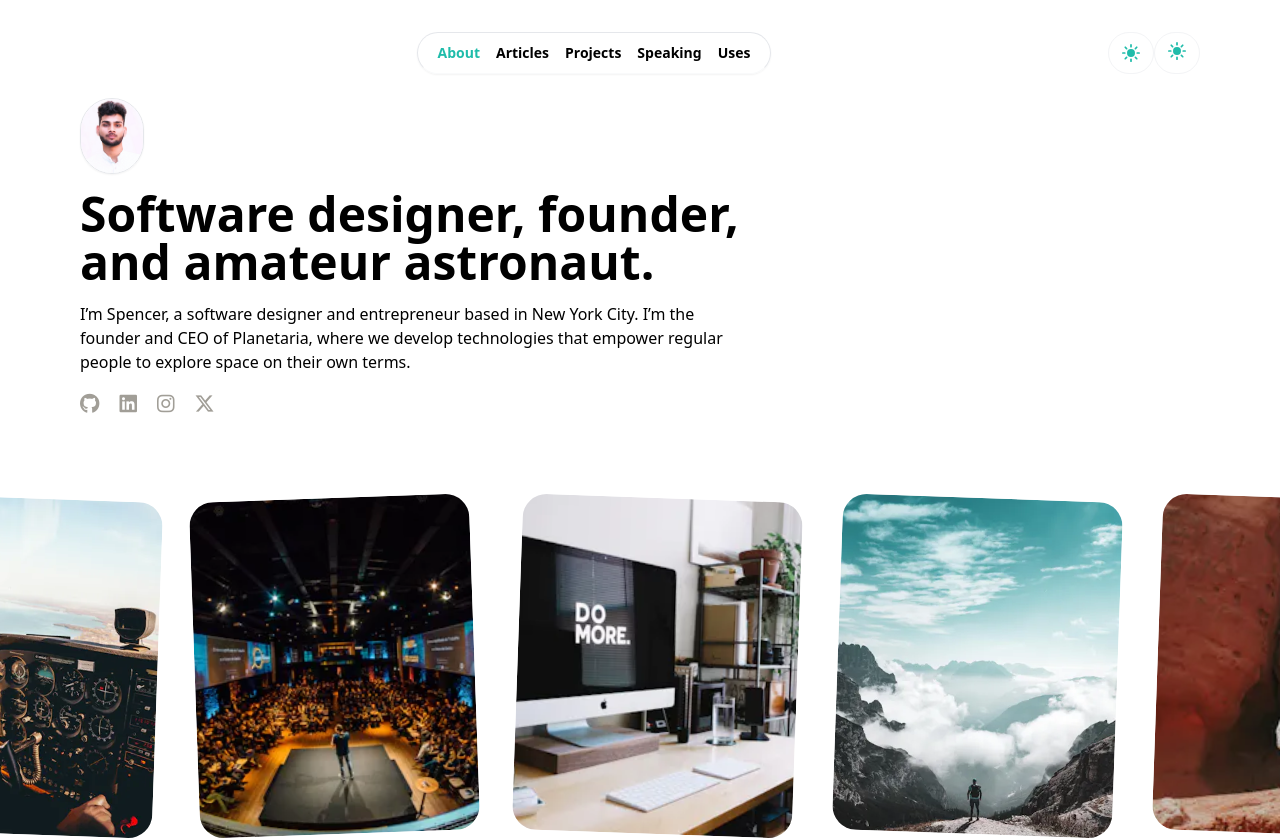
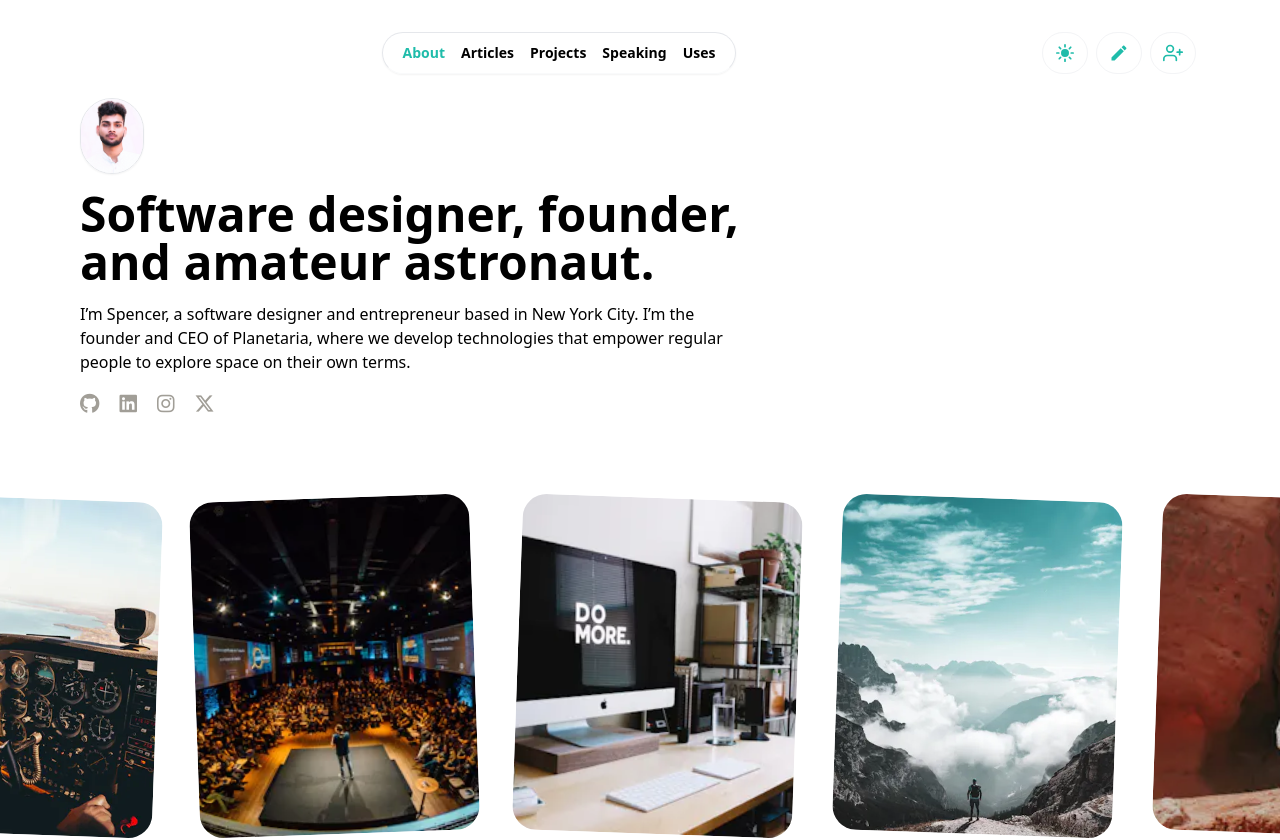
Before and after one commit to KumarWayadande/portfolio, a React (Vite) app: page / in a window 1280 px wide. Shown: the top 840 px of the page. Built offline with nearby package versions, Linux system fonts and the light colour scheme.

Commit message:
Firebase installed

```diff
--- a/package.json
+++ b/package.json
@@ -17,6 +17,7 @@
     "@fortawesome/react-fontawesome": "^0.2.2",
     "@mui/base": "^5.0.0-beta.40",
     "axios": "^1.7.2",
+    "firebase": "^10.12.5",
     "framer-motion": "^11.3.24",
     "html-react-parser": "^5.1.12",
     "quill": "^2.0.2",
--- a/src/components/mobile-navbar/NavbarButtons.jsx
+++ b/src/components/mobile-navbar/NavbarButtons.jsx
@@ -1,6 +1,8 @@
 import { useContext } from "react";
 import { NavbarContext } from "../../store/NavbarContext";
 import { Link } from "react-router-dom";
+import { IoMdCreate } from "react-icons/io";
+import { FiUserPlus } from "react-icons/fi";
 
 export default function NavbarButtons() {
   const {
@@ -9,11 +11,31 @@ export default function NavbarButtons() {
     getDarkModeMenuIcon,
     darkModeHandler,
     getBothModeIcon,
+    onOAuthClick,
   } = useContext(NavbarContext);
 
-  const {btn, btnClass} = getBothModeIcon();
+  const { btn, btnClass } = getBothModeIcon();
   return (
     <div className="nav-buttons flex justify-end">
+    {/* theme mode button  */}
+      <button className={btnClass} onClick={darkModeHandler}>
+        {btn}
+      </button>
+
+      {/* Write button */}
+      <Link to={"create"} className={`${btnClass} flex`}>
+        <button>
+          <IoMdCreate fontSize="20px" color="#1fbcaa" />
+        </button>
+      </Link>
+
+      {/* Signin button */}
+      <button className={btnClass} onClick={onOAuthClick}>
+        <FiUserPlus fontSize="20px" color="#1fbcaa" />
+      </button>
+
+
+    {/* Menu button */}
       {!showModal && (
         <button
           onClick={handleModalClick}
@@ -25,12 +47,6 @@ export default function NavbarButtons() {
           </span>
         </button>
       )}
-      <button className={btnClass} onClick={darkModeHandler}>
-        {btn}
-      </button>
-      <Link to={"create"} className={btnClass}>
-        {btn}
-      </Link>
     </div>
   );
 }
--- /dev/null
+++ b/src/firebase.js
@@ -0,0 +1,21 @@
+// Import the functions you need from the SDKs you need
+import { initializeApp } from "firebase/app";
+// import { getAnalytics } from "firebase/analytics";
+// TODO: Add SDKs for Firebase products that you want to use
+// https://firebase.google.com/docs/web/setup#available-libraries
+
+// Your web app's Firebase configuration
+// For Firebase JS SDK v7.20.0 and later, measurementId is optional
+const firebaseConfig = {
+  apiKey: import.meta.env.VITE_FIREBASE_API_KEY,
+  authDomain: "portfolio-auth-b3819.firebaseapp.com",
+  projectId: "portfolio-auth-b3819",
+  storageBucket: "portfolio-auth-b3819.appspot.com",
+  messagingSenderId: "599326754271",
+  appId: "1:599326754271:web:30ca39d6ada10cae61f06a",
+  measurementId: "G-330D2GKQ8N"
+};
+
+// Initialize Firebase
+export const app = initializeApp(firebaseConfig);
+// const analytics = getAnalytics(app);
--- a/src/store/NavbarContext.jsx
+++ b/src/store/NavbarContext.jsx
@@ -14,6 +14,7 @@ export const NavbarContext = createContext({
   darkModeHandler: () => {},
   handleModalClick: () => {},
   getBothModeIcon: () => {},
+  onOAuthClick: () => {},
   footerCopyRightText: "",
 });
 
@@ -97,7 +98,7 @@ export function NavbarContextProvider({ children }) {
   // Also returns required classes for the same dark mode icons
   const getBothModeIcon = () => {
     let lightModeBtnClass =
-      "hover:shadow-sm border border-gray-100 rounded-3xl px-3 py-2";
+      "mx-1 hover:shadow-sm border border-gray-100 rounded-3xl px-3 py-2";
     let darkModeBtnClass =
       "dark:bg-[#252529] dark:hover:border-gray-500 dark:border-gray-600 dark:border-[1px] dark:hover:text-stone-400 dark:shadow-none";
     let btn = null;
@@ -114,15 +115,21 @@ export function NavbarContextProvider({ children }) {
     };
   };
 
+  // function to handler google authentication clicks
+  function onOAuthClick() {
+    alert();
+  }
+
   // Value to be shared as context
   const ctxValue = {
-    darkMode: darkMode,
-    showModal: showModal,
-    getDarkModeMenuIcon: getDarkModeMenuIcon,
-    darkModeHandler: darkModeHandler,
-    handleModalClick: handleModalClick,
-    getBothModeIcon: getBothModeIcon,
-    footerCopyRightText: footerCopyRightText,
+    darkMode,
+    showModal,
+    getDarkModeMenuIcon,
+    darkModeHandler,
+    handleModalClick,
+    getBothModeIcon,
+    footerCopyRightText,
+    onOAuthClick,
   };
 
   return (
```
Also changed, not shown: 2 other files (tests, documents, lock files or other folders).
